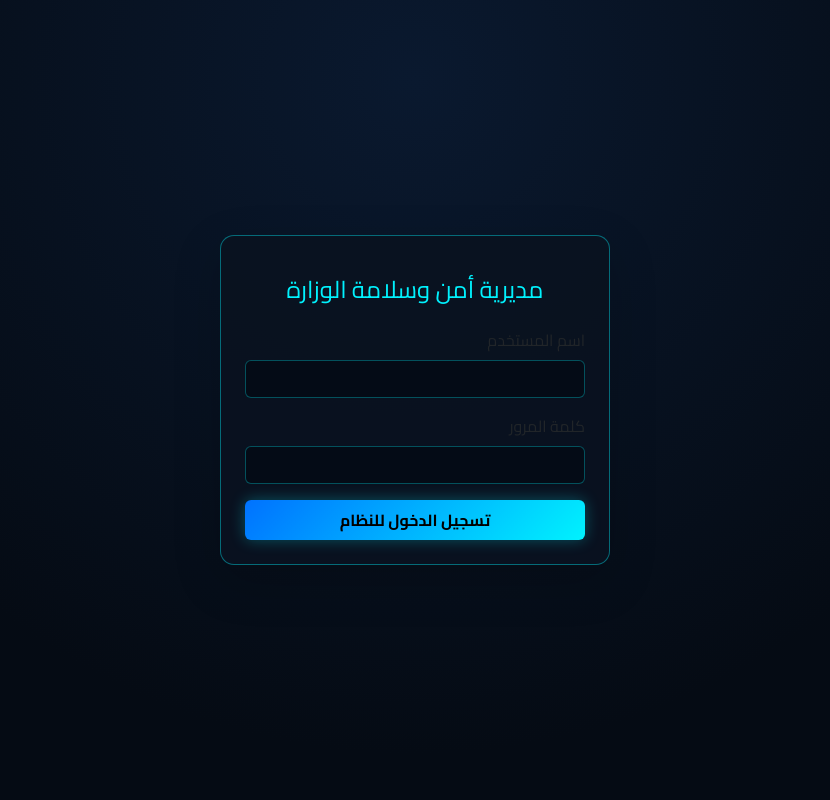
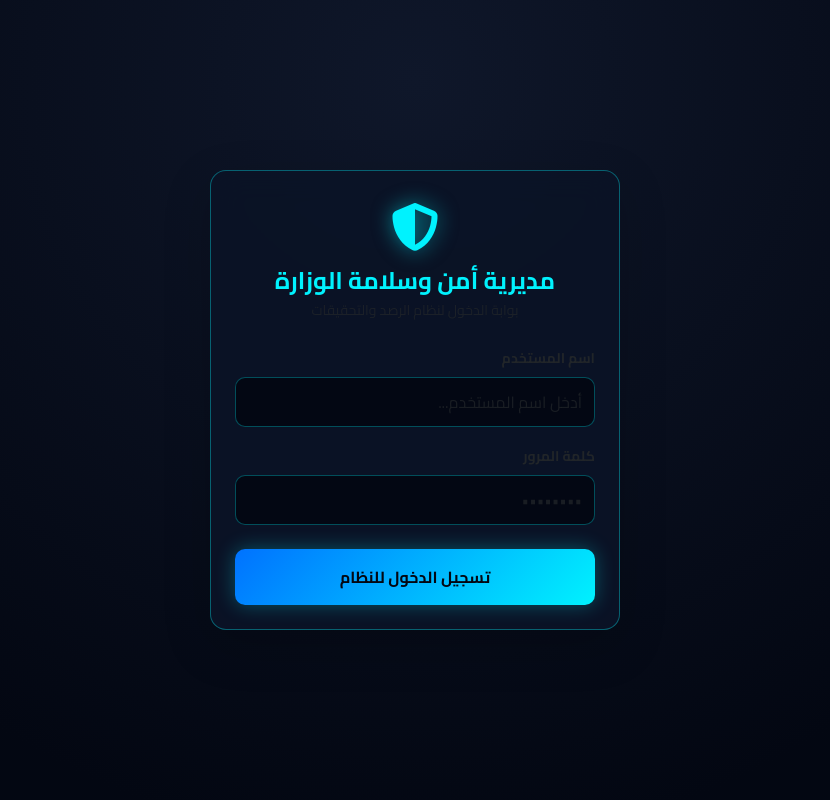
Before and after one commit to ahmedmorad2002h-blip/cyber-reports, a Flask app: page /login in a window 1280 px wide. Shown: the whole page, without its empty margins (225-1055 px from the left). Run offline with Flask 3, Linux system fonts and the light colour scheme.

Commit message:
Revise login page styles and structure

```diff
--- a/templates/login.html
+++ b/templates/login.html
@@ -4,41 +4,66 @@
     <meta charset="UTF-8">
     <title>تسجيل الدخول - مديرية أمن وسلامة الوزارة</title>
     <link href="https://cdn.jsdelivr.net/npm/bootstrap@5.3.0/dist/css/bootstrap.min.css" rel="stylesheet">
+    <link rel="stylesheet" href="https://cdnjs.cloudflare.com/ajax/libs/font-awesome/6.4.0/css/all.min.css">
     <link href="https://fonts.googleapis.com/css2?family=Cairo:wght@400;600;700&display=swap" rel="stylesheet">
     <style>
-        body { background-color: #050b14; color: #e2f1ff; font-family: 'Cairo', sans-serif; background-image: radial-gradient(circle at 50% 10%, #0a192f 0%, #050b14 70%); }
-        .card { background: rgba(10, 18, 32, 0.95); border: 1px solid rgba(0, 242, 254, 0.4); border-radius: 14px; box-shadow: 0 0 30px rgba(0, 242, 254, 0.15); }
-        input { background: rgba(5, 12, 22, 0.9) !important; border: 1px solid rgba(0, 242, 254, 0.3) !important; color: #fff !important; }
-        input:focus { border-color: #00f2fe !important; box-shadow: 0 0 10px rgba(0, 242, 254, 0.5) !important; }
-        .btn-cyber { background: linear-gradient(135deg, #0072ff, #00f2fe); border: none; color: #000; font-weight: 700; box-shadow: 0 0 15px rgba(0, 242, 254, 0.3); }
-        .btn-cyber:hover { background: linear-gradient(135deg, #005bc5, #00c6ff); color: #fff; }
+        body {
+            background-color: #030712;
+            color: #f0f6fc;
+            font-family: 'Cairo', sans-serif;
+            background-image: radial-gradient(circle at 50% 10%, #0f172a 0%, #030712 80%);
+        }
+        .card {
+            background: rgba(11, 19, 38, 0.95);
+            border: 1px solid rgba(0, 242, 254, 0.35);
+            border-radius: 16px;
+            box-shadow: 0 0 35px rgba(0, 242, 254, 0.12), 0 10px 30px rgba(0,0,0,0.8);
+            backdrop-filter: blur(15px);
+        }
+        input { background: rgba(3, 7, 18, 0.9) !important; border: 1px solid rgba(0, 242, 254, 0.3) !important; color: #fff !important; border-radius: 10px !important; padding: 12px !important;}
+        input:focus { border-color: #00f2fe !important; box-shadow: 0 0 15px rgba(0, 242, 254, 0.4) !important; outline: none; }
+        .btn-cyber {
+            background: linear-gradient(135deg, #0072ff, #00f2fe);
+            border: none;
+            color: #030712;
+            font-weight: 800;
+            border-radius: 10px;
+            box-shadow: 0 0 20px rgba(0, 242, 254, 0.3);
+            transition: all 0.2s;
+        }
+        .btn-cyber:hover {
+            background: linear-gradient(135deg, #005bc5, #00c6ff);
+            color: #fff;
+            box-shadow: 0 0 25px rgba(0, 242, 254, 0.6);
+        }
     </style>
 </head>
 <body class="d-flex align-items-center justify-content-center vh-100">
-    <div class="card p-4 shadow-lg" style="width: 390px;">
-        <div class="text-center mb-3">
-            <i class="fa-solid fa-shield-halved fa-2x" style="color: #00f2fe;"></i>
+    <div class="card p-4 shadow-lg" style="width: 410px;">
+        <div class="text-center mb-3 pt-2">
+            <i class="fa-solid fa-shield-halved fa-3x" style="color: #00f2fe; filter: drop-shadow(0 0 10px rgba(0,242,254,0.5));"></i>
         </div>
-        <h4 class="text-center mb-4" style="color: #00f2fe;">مديرية أمن وسلامة الوزارة</h4>
+        <h4 class="text-center mb-1 fw-bold" style="color: #00f2fe;">مديرية أمن وسلامة الوزارة</h4>
+        <p class="text-center text-muted small mb-4">بوابة الدخول لنظام الرصد والتحقيقات</p>
 
         {% with messages = get_flashed_messages(with_categories=true) %}
             {% if messages %}
                 {% for category, message in messages %}
-                    <div class="alert alert-{{ category if category != 'success' else 'info' }} p-2 text-center text-dark fw-bold">{{ message }}</div>
+                    <div class="alert alert-{{ category if category != 'success' else 'info' }} p-2 text-center text-dark fw-bold mb-3" style="border-radius: 8px;">{{ message }}</div>
                 {% endfor %}
             {% endif %}
         {% endwith %}
 
         <form method="POST">
             <div class="mb-3">
-                <label class="form-label">اسم المستخدم</label>
-                <input type="text" name="username" class="form-control" required>
+                <label class="form-label fw-bold small">اسم المستخدم</label>
+                <input type="text" name="username" class="form-control" required placeholder="أدخل اسم المستخدم...">
             </div>
-            <div class="mb-3">
-                <label class="form-label">كلمة المرور</label>
-                <input type="password" name="password" class="form-control" required>
+            <div class="mb-4">
+                <label class="form-label fw-bold small">كلمة المرور</label>
+                <input type="password" name="password" class="form-control" required placeholder="••••••••">
             </div>
-            <button type="submit" class="btn btn-cyber w-100 py-2">تسجيل الدخول للنظام</button>
+            <button type="submit" class="btn btn-cyber w-100 py-3 fw-bold">تسجيل الدخول للنظام</button>
         </form>
     </div>
 </body>
```
